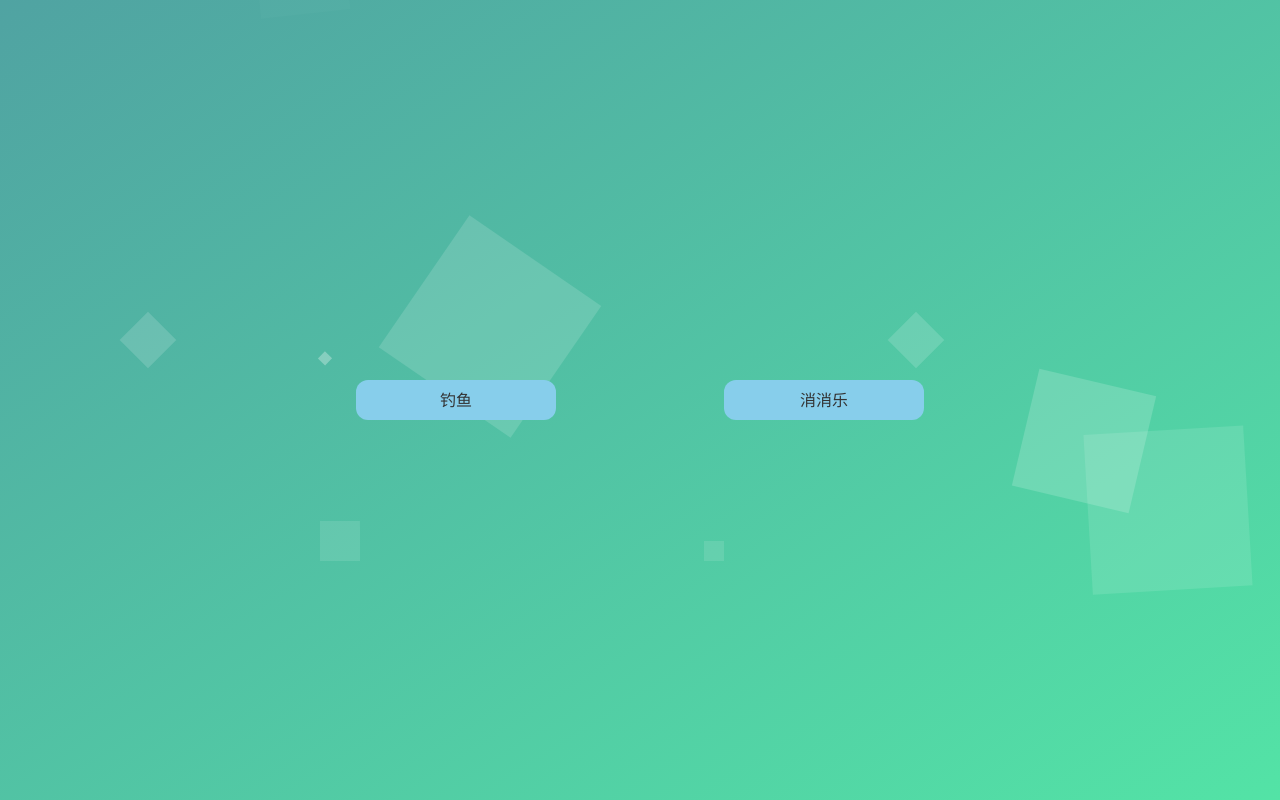
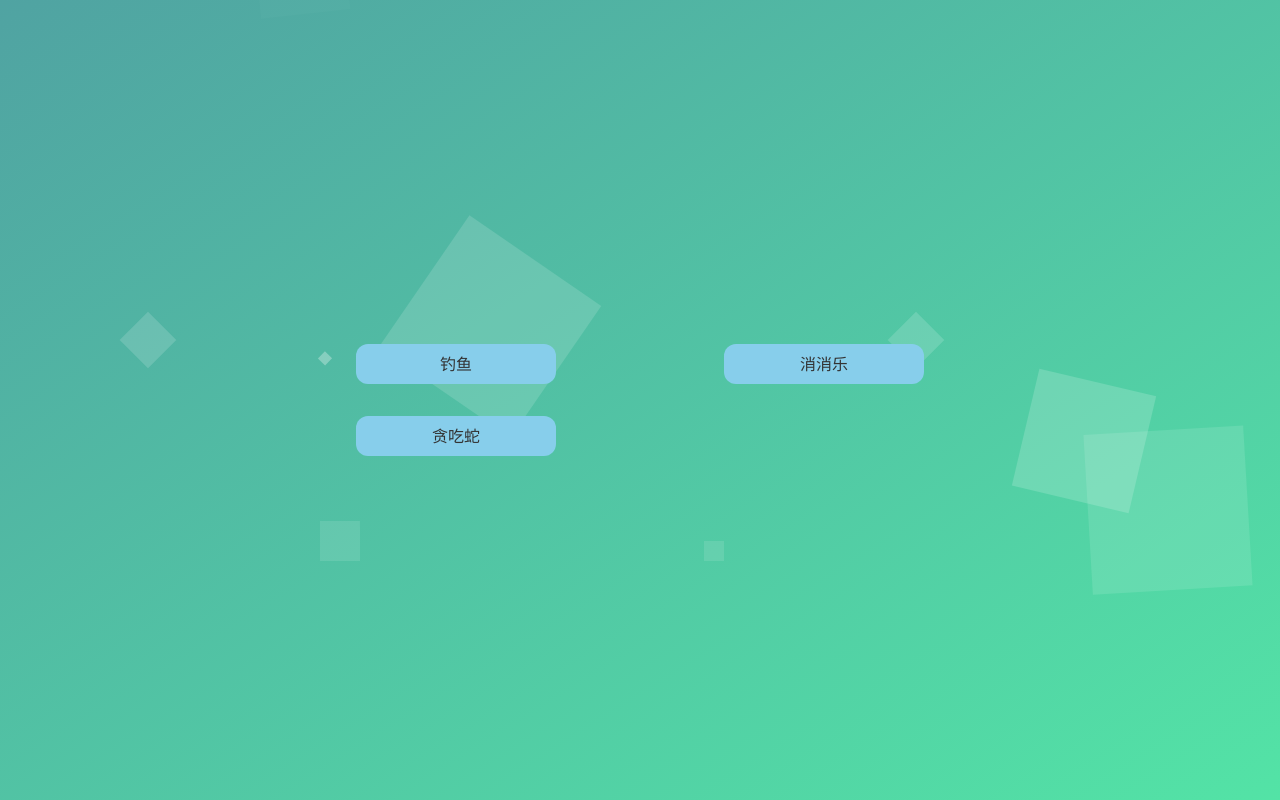
Before and after one commit to co2color/fishGame, a Vue app: page / in a window 1280 px wide. Built offline with nearby package versions, Linux system fonts and the light colour scheme.

Commit message:
暂存 绘制网格

```diff
--- a/src/router/index.ts
+++ b/src/router/index.ts
@@ -17,6 +17,11 @@ const router = createRouter({
       path: '/fishing',
       name: 'fishing',
       component: () => import('@/views/fishing/fishing.vue')
+    },
+    {
+      path: '/snake',
+      name: 'snake',
+      component: () => import('@/views/snake/snake.vue')
     }
   ]
 })
--- a/src/views/HomeView.vue
+++ b/src/views/HomeView.vue
@@ -9,6 +9,10 @@ const list = [
   {
     label: '消消乐',
     path: '/xxl'
+  },
+  {
+    label: '贪吃蛇',
+    path: '/snake'
   }
 ]
 const to = (path: string) => {
--- /dev/null
+++ b/src/views/snake/snake.vue
@@ -0,0 +1,75 @@
+<script setup lang="ts">
+import { ref, onMounted } from 'vue'
+const canvas = ref<HTMLCanvasElement | null>(null)
+const context = ref<CanvasRenderingContext2D | null>(null)
+const WIDTH = 500,
+  HEIGHT = 500,
+  SIZE = 10
+const canvasInit = () => {
+  canvas.value!.width = WIDTH
+  canvas.value!.height = HEIGHT
+  context.value = canvas.value!.getContext('2d')
+  context.value!.strokeStyle = '#ccc'
+  context.value!.fillStyle = 'skyblue'
+  // context.value!.fillRect(0, 0, 100, 100)
+  //   context.value!.fillStyle = 'rgb(212,175,146)'
+  //   context.value!.fillRect(0, 0, 450, 450)
+}
+const renderFood = (color: string, x: number, y: number) => {
+  context.value!.fillStyle = color
+  context.value!.fillRect(x * SIZE, y * SIZE, SIZE, SIZE)
+}
+const renderSnake = () => {
+  context.value!.clearRect(0, 0, WIDTH, HEIGHT)
+}
+let x = 0,
+  y = 0
+const move = () => {
+  const t = setInterval(() => {
+    context.value!.clearRect(0, 0, WIDTH, HEIGHT)
+    renderFood('red', x, y)
+    x++
+    if (x > 49) {
+      x = 0
+      y++
+    }
+  }, 60)
+}
+function drawChessBoard() {
+  for (var i = 0; i <= WIDTH / SIZE; i++) {
+    //设置横线起始点的坐标
+    context.value!.moveTo(0, i * SIZE + 0.5)
+    //设置横线结束点的坐标
+    context.value!.lineTo(WIDTH, i * SIZE + 0.5)
+    //连接2点
+    context.value!.stroke()
+
+    // 设置竖线的起始点坐标
+    context.value!.moveTo(i * SIZE + 0.5, 0)
+    //设置竖线的结束点坐标
+    context.value!.lineTo(i * SIZE + 0.5, HEIGHT)
+    //连接2点
+    context.value!.stroke()
+  }
+}
+onMounted(() => {
+  canvasInit()
+  //   drawChessBoard()
+  move()
+})
+</script>
+<template>
+  <div class="game flex justify-center items-center">
+    <canvas ref="canvas"></canvas>
+  </div>
+</template>
+
+<style lang="scss" scoped>
+.game {
+  width: 100vw;
+  height: 100vh;
+  canvas {
+    border: 1px solid #ccc;
+  }
+}
+</style>
--- a/src/views/xxl/xxl.vue
+++ b/src/views/xxl/xxl.vue
@@ -44,13 +44,11 @@ const levelAdd = () => {
 }
 </script>
 <template>
-  <div>
+  <div class="game flex justify-center items-center">
     <button @click="levelAdd">add</button>
-    <div class="game flex justify-center items-center">
-      <div class="game-box">
-        <div class="game-list flex" v-for="(rows, row_index) in list" :key="row_index + 'row'">
-          <div class="game-item flex" :style="{ backgroundColor: item.color }" v-for="(item, index) in rows"></div>
-        </div>
+    <div class="game-box">
+      <div class="game-list flex" v-for="(rows, row_index) in list" :key="row_index + 'row'">
+        <div class="game-item flex" :style="{ backgroundColor: item.color }" v-for="(item, index) in rows"></div>
       </div>
     </div>
   </div>
```
